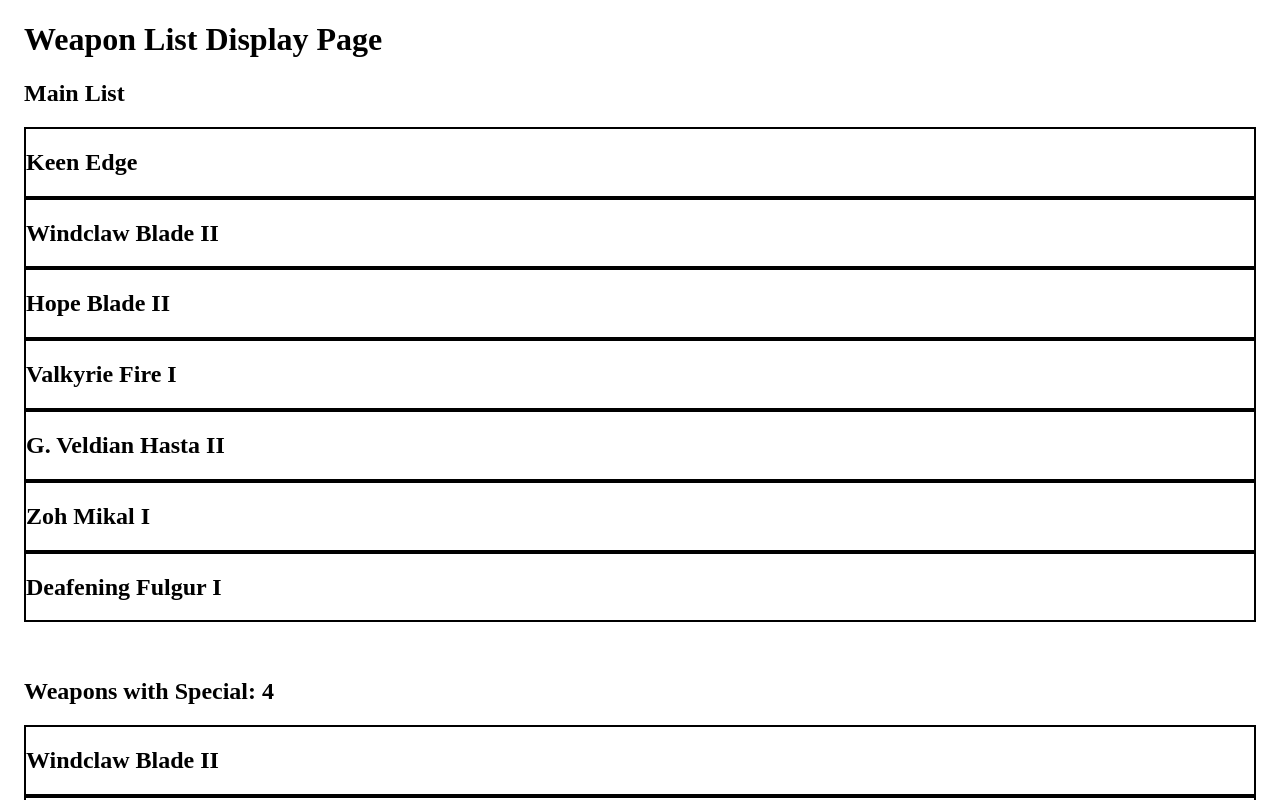
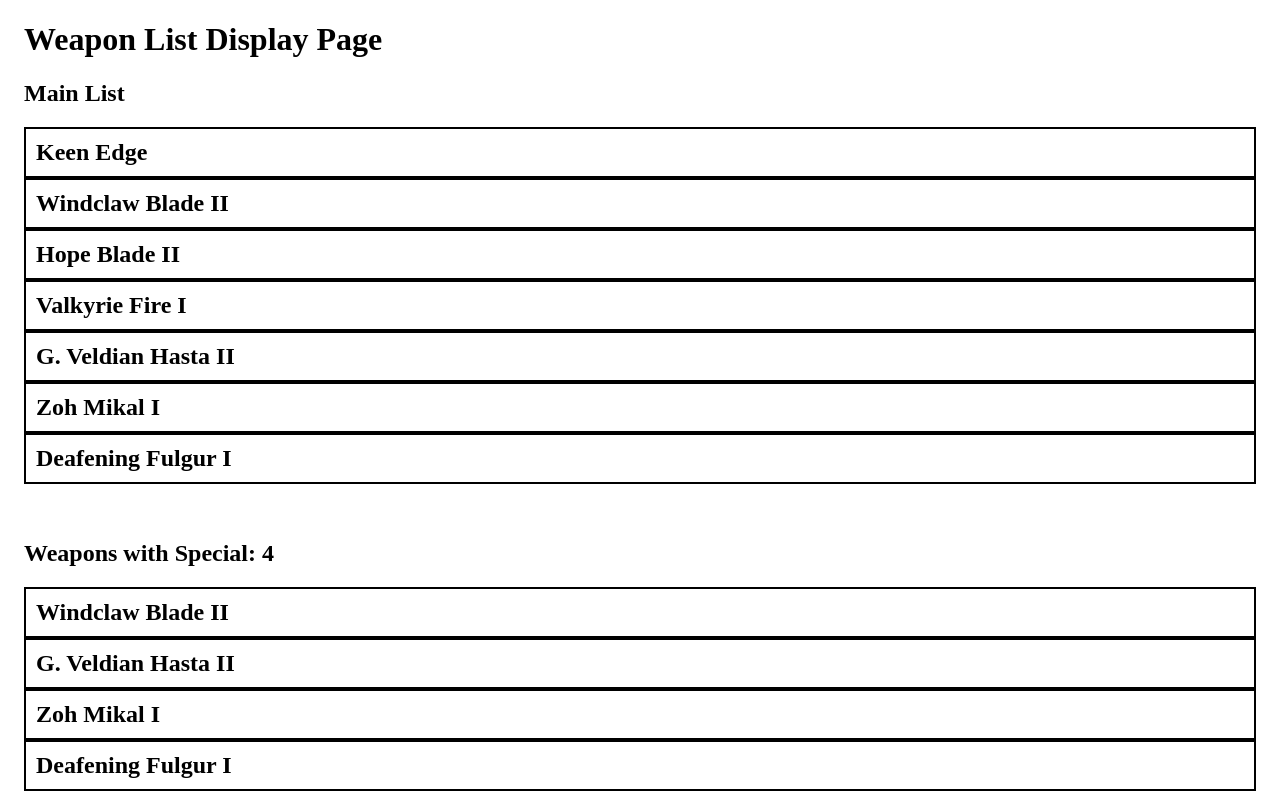
Before and after one commit to crosso-git/Owen_Cross_Learning_AngularF26, an Angular app: page / in a window 1280 px wide. Shown: the top 800 px of the page. Built offline with nearby package versions, Linux system fonts and the light colour scheme.

Commit message:
Tied deletions to a button inside each info panel. You can actually open things again!

```diff
--- a/src/app/weapon-list-item/weapon-list-item.css
+++ b/src/app/weapon-list-item/weapon-list-item.css
@@ -1,3 +1,5 @@
-h2, p, span { border: 2px hidden black; }
+h2, p, span { border: 2px hidden black; margin: 10px }
 
-div { border: 2px solid black }
+div, button { border: 2px solid black;}
+
+button { color: red; margin: 10px}
--- a/src/app/weapon-list-item/weapon-list-item.html
+++ b/src/app/weapon-list-item/weapon-list-item.html
@@ -32,5 +32,8 @@
     @if(weapon().image) {
       <img src="{{ weapon().image }}" alt="Weapon Image" height="512" width="512">
     }
+    <br/>
+    <!-- button to delete instead of the stupid thing I was doing before -->
+    <button (click)="removeItem(weapon().id)">Remove Item</button>
   }
 </div>
--- a/src/app/weapon-list-item/weapon-list-item.ts
+++ b/src/app/weapon-list-item/weapon-list-item.ts
@@ -1,5 +1,6 @@
-import {Component, input, output} from '@angular/core';
+import {Component, inject, input, output} from '@angular/core';
 import {Weapon} from '../shared/models/weapon';
+import {WeaponService} from '../services/weapon-service';
 
 @Component({
   imports: [],
@@ -12,9 +13,17 @@ export class WeaponListItem {
   expanded = false;
   opened = output<number>();
 
+  //WANT SERVICE
+  private weaponService = inject(WeaponService);
+
+  //Toggles what is visible and also emits the id of what gets opened/closed
   toggle(): void {
     this.expanded = !this.expanded;
     this.opened.emit(this.weapon().id);
   }
-  //ok actually screw this output whatever crap it's not working and i can't figure out why so i'm not doing it right now
+
+  //button
+  removeItem(id: number) {
+    this.weaponService.remove(id);
+  }
 }
--- a/src/app/weapon-list/weapon-list.html
+++ b/src/app/weapon-list/weapon-list.html
@@ -8,7 +8,7 @@
   <div class="list">
     <h2>Main List</h2>
     @for(weapon of weaponList(); track weapon.id) {
-      <app-weapon-list-item [weapon]="weapon" (opened)="removeItem($event)"></app-weapon-list-item>
+      <app-weapon-list-item [weapon]="weapon"></app-weapon-list-item>
     } @empty {
       <p>Nothing to display.</p>
     }
--- a/src/app/weapon-list/weapon-list.ts
+++ b/src/app/weapon-list/weapon-list.ts
@@ -22,11 +22,4 @@ export class WeaponList {
 
   //also the number of special weapons
   numSpecials = this.weaponService.numSpecials;
-
-  //output handler that... destroys anything we click on?
-  //okay so this kind of super conflicts with the whole "click to open item" thing so like-
-  //hwat does it supposed to do?????
-  removeItem(id: number) {
-    this.weaponService.remove(id);
-  }
 }
```
